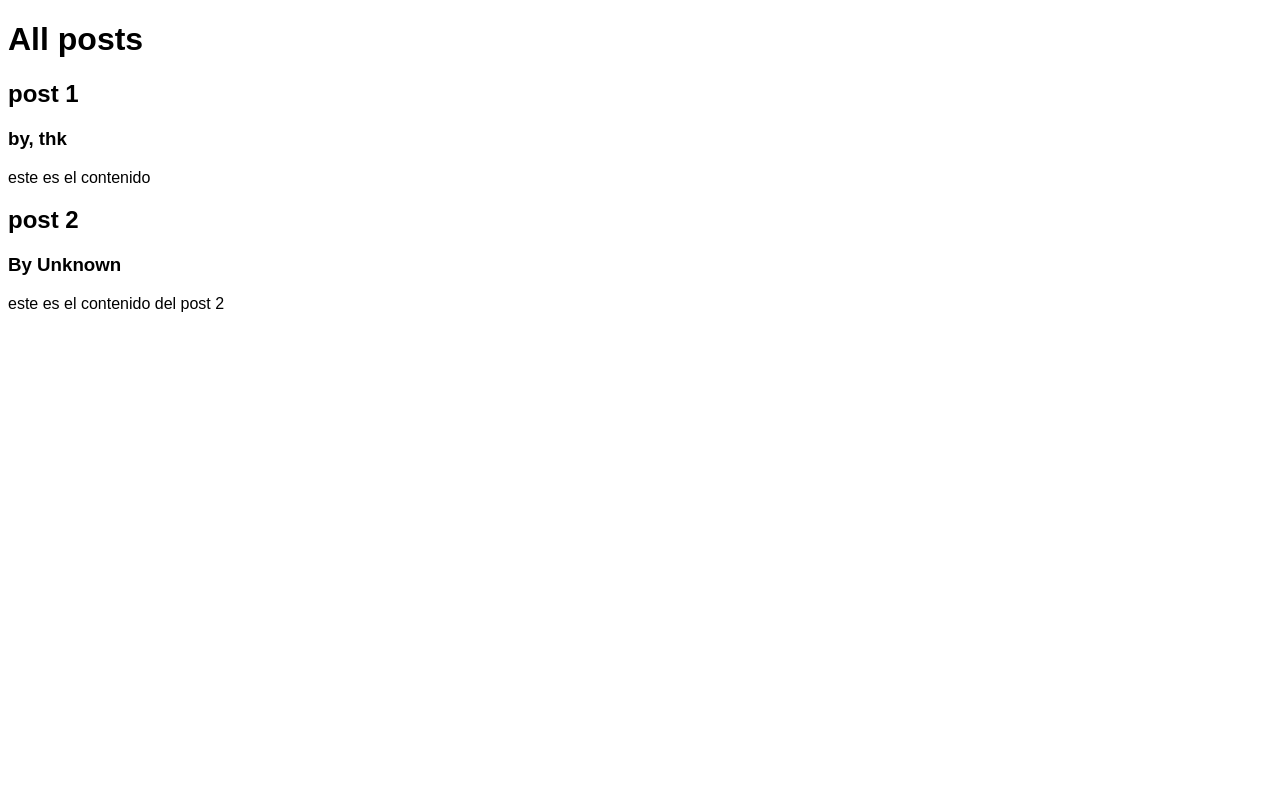
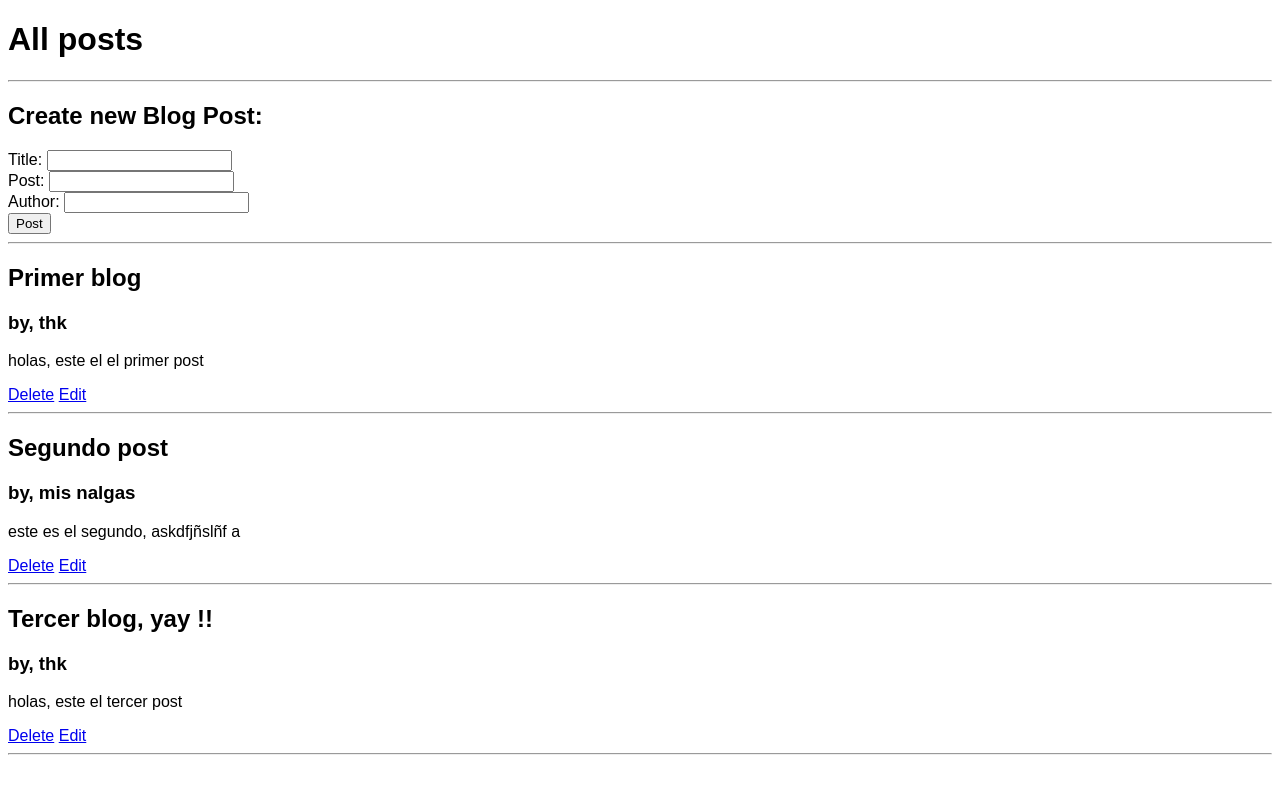
Before and after one commit to tenhitokiri/flask-app-pp, a Flask app: page /posts in a window 1280 px wide. Run offline with Flask 2, Linux system fonts and the light colour scheme; data comes from the database, SQL or seed files in the repository; both versions use the stored data as it was after the commit.

Commit message:
funcionalidad finalizada, falta mejoras visuales

```diff
--- a/app.py
+++ b/app.py
@@ -1,4 +1,4 @@
-from flask import Flask, render_template
+from flask import Flask, render_template, request, redirect
 from flask_sqlalchemy import SQLAlchemy
 from datetime import datetime
 app = Flask(__name__)
@@ -20,32 +20,46 @@ class BlogPost(db.Model):
         return 'Blog post: ' + str(self.id)
 
 
-all_posts = [
-    {
-        'title': 'post 1',
-        'content': 'este es el contenido',
-        'author': 'thk'
-    },
-    {
-        'title': 'post 2',
-        'content': 'este es el contenido del post 2'
-    }
-]
-
-
 @app.route('/')
 def index():
     return render_template('index.html')
 
 
-@app.route('/posts')
+@app.route('/posts', methods=['GET', 'POST'])
 def posts():
-    return render_template('posts.html', posts=all_posts)
+    if request.method == 'POST':
+        post_title = request.form['title']
+        post_content = request.form['content']
+        post_author = request.form['author']
+        new_post = BlogPost(
+            title=post_title, content=post_content, author=post_author)
+        db.session.add(new_post)
+        db.session.commit()
+        return redirect('/posts')
+    else:
+        all_posts = BlogPost.query.order_by(BlogPost.date_posted).all()
+        return render_template('posts.html', posts=all_posts)
 
 
-@app.route('/strings/<string:name>')
-def hello(name):
-    return "Hello," + name
+@app.route('/posts/delete/<int:id>')
+def delete(id):
+    post_id = BlogPost.query.get_or_404(id)
+    db.session.delete(post_id)
+    db.session.commit()
+    return redirect('/posts')
+
+
+@app.route('/posts/edit/<int:id>', methods=['GET', 'POST'])
+def edit(id):
+    post = BlogPost.query.get_or_404(id)
+    if request.method == 'POST':
+        post.title = request.form['title']
+        post.content = request.form['content']
+        post.author = request.form['author']
+        db.session.commit()
+        return redirect('/posts')
+    else:
+        return render_template('edit.html', post=post)
 
 
 @app.route('/onlyget', methods=['POST'])
--- a/templates/posts.html
+++ b/templates/posts.html
@@ -4,8 +4,22 @@
 <title>Posts </title>
 {% endblock %}
 
+
 {% block body %}
 <h1>All posts</h1>
+<hr>
+<h2>Create new Blog Post:</h2>
+<form action="/posts" method="post">
+    Title: <input type="text" name="title" id="title">
+    <br>
+    Post: <input type="text" name="content" id="content">
+    <br>
+    Author: <input type="text" name="author" id="author">
+    <br>
+    <input type="submit" value="Post">
+</form>
+
+<hr>
 
 {% for post in posts %}
 <h2>{{ post.title }}</h2>
@@ -15,6 +29,9 @@
 <h3>By Unknown</h3>
 {% endif %}
 <p>{{ post.content}}</p>
+<a href="/posts/delete/{{ post.id }}">Delete</a>
+<a href="/posts/edit/{{ post.id }}">Edit</a>
+<hr>
 
 {% endfor %}
 
```
Also changed, not shown: templates/edit.html (added, +23 -0 lines), posts.db, 1 other file.
